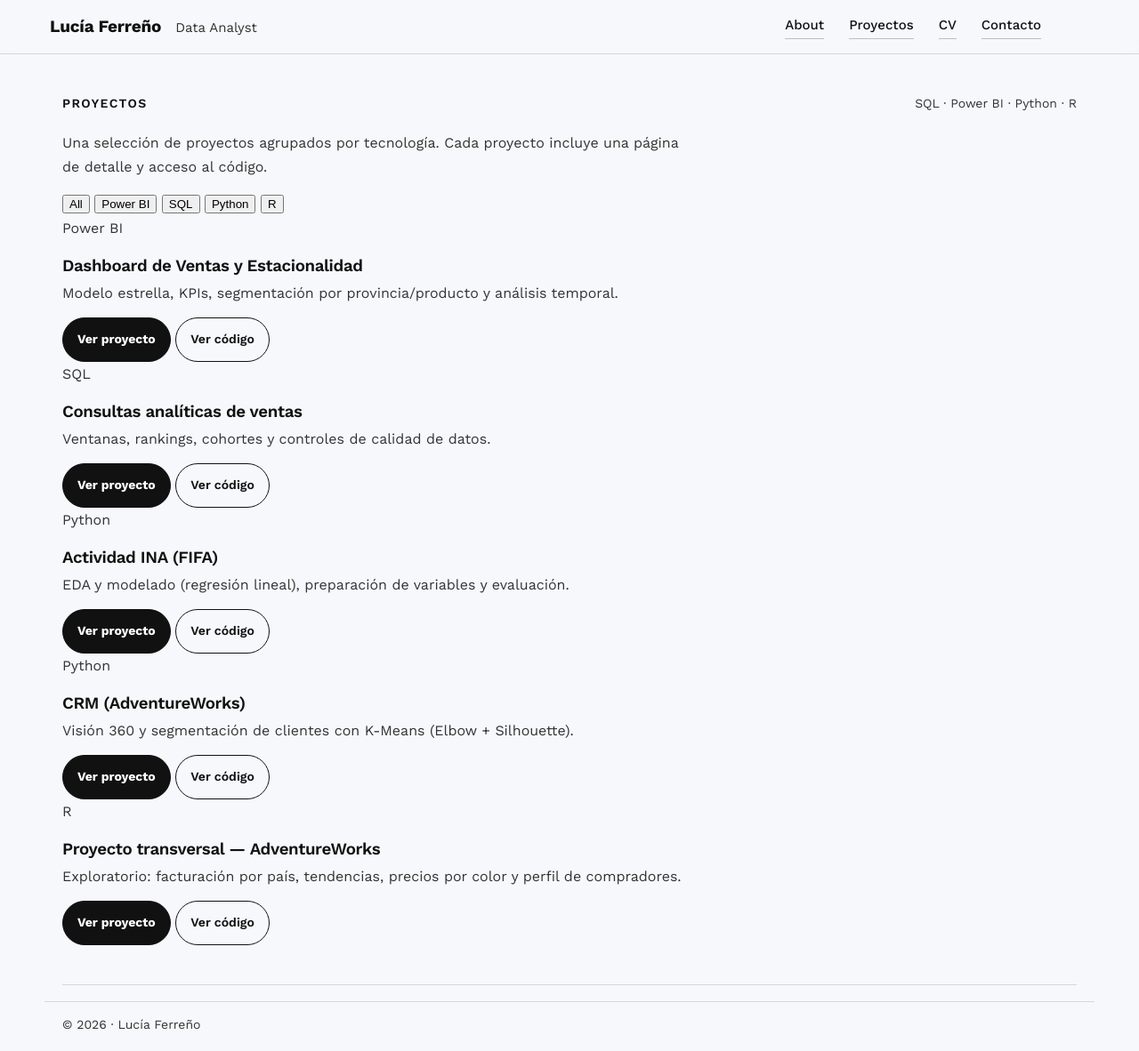
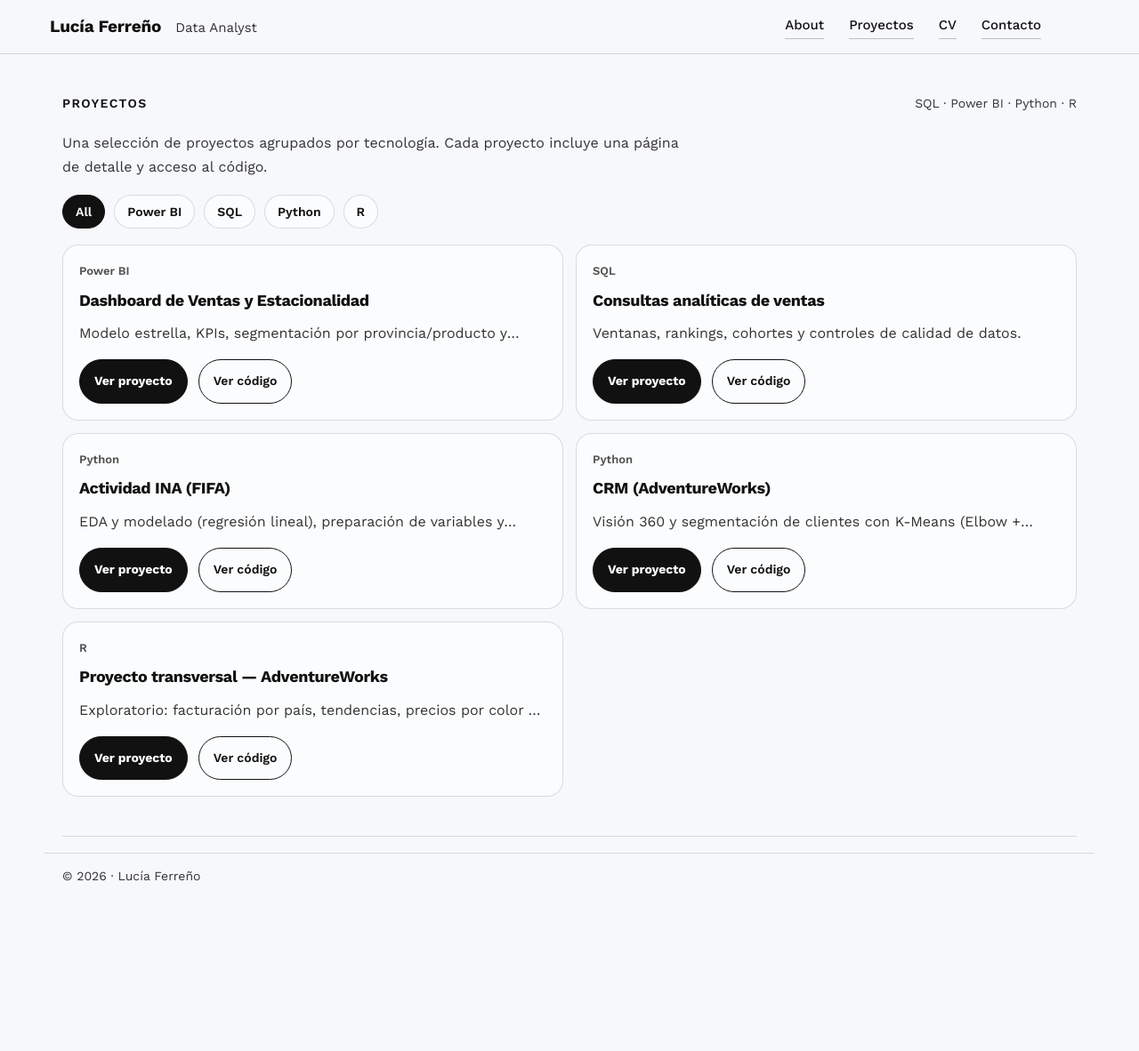
Before and after one commit to lucia-ferreno-pico/Portfolio, a Jekyll site: the page built from projects.md, in a window 1280 px wide and 1182 px high. Shown: the whole window at 89% size. Built offline with Jekyll 4.4.1, drawn with Linux system fonts in a browser that asks for light colours.

Commit message:
Update main.css

```diff
--- a/assets/css/main.css
+++ b/assets/css/main.css
@@ -406,3 +406,102 @@
   .card{ grid-column: span 12; }
   .personal .box{ grid-column: span 12; }
 }
+
+/* --- Projects (tabs + cards) --- */
+
+.projects-tabs{
+  display:flex;
+  flex-wrap:wrap;
+  gap: 10px;
+  margin-top: 18px;
+  margin-bottom: 18px;
+}
+
+.tab{
+  appearance:none;
+  border: 1px solid var(--border);
+  background: rgba(255,255,255,.55);
+  color: var(--text);
+  padding: 10px 14px;
+  border-radius: 999px;
+  font-family: "Work Sans", ui-sans-serif, system-ui, -apple-system, "Segoe UI", Roboto, Helvetica, Arial, sans-serif;
+  font-weight: 600;
+  font-size: 14px;
+  cursor:pointer;
+  transition: background .12s ease, border-color .12s ease, transform .12s ease;
+}
+
+.tab:hover{
+  background: rgba(255,255,255,.75);
+  border-color: var(--border2);
+  transform: translateY(-1px);
+}
+
+.tab.is-active{
+  background: var(--btn);
+  border-color: var(--btn);
+  color: #fff;
+}
+
+.projects-list{
+  display:grid;
+  grid-template-columns: repeat(12, 1fr);
+  gap: 14px;
+}
+
+.project-card{
+  grid-column: span 6;
+  border: 1px solid var(--border);
+  border-radius: var(--radius);
+  background: rgba(255,255,255,.60);
+  padding: 18px;
+  transition: transform .12s ease, border-color .12s ease, background .12s ease;
+}
+
+.project-card:hover{
+  transform: translateY(-2px);
+  border-color: var(--border2);
+  background: rgba(255,255,255,.78);
+}
+
+.project-card__head .kicker{
+  margin: 0 0 6px;
+  font-size: 13px;
+  color: var(--muted);
+  opacity: .85;
+  font-weight: 600;
+}
+
+.project-card__head .title{
+  margin: 0 0 8px;
+  font-size: 18px;
+  font-weight: 700;
+  color: var(--text);
+}
+
+.project-card__head .desc{
+  margin: 0;
+  color: var(--muted);
+  display: -webkit-box;
+  -webkit-line-clamp: 1;
+  -webkit-box-orient: vertical;
+  overflow: hidden;
+  text-overflow: ellipsis;
+}
+
+.project-card__actions{
+  display:flex;
+  flex-wrap:wrap;
+  gap: 12px;
+  margin-top: 16px;
+}
+
+.projects-featured{
+  margin-bottom: 26px;
+  padding-bottom: 12px;
+  border-bottom: 1px solid var(--border);
+}
+
+@media (max-width: 780px){
+  .project-card{ grid-column: span 12; }
+}
```
